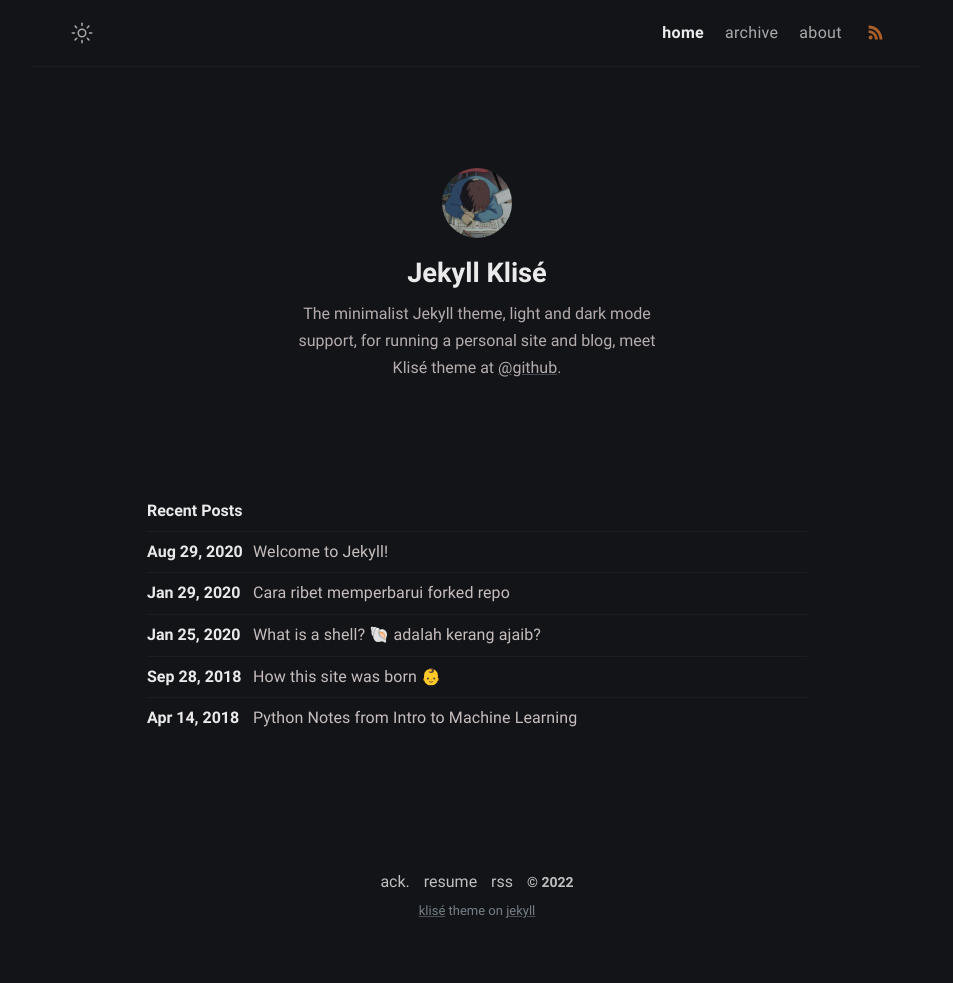
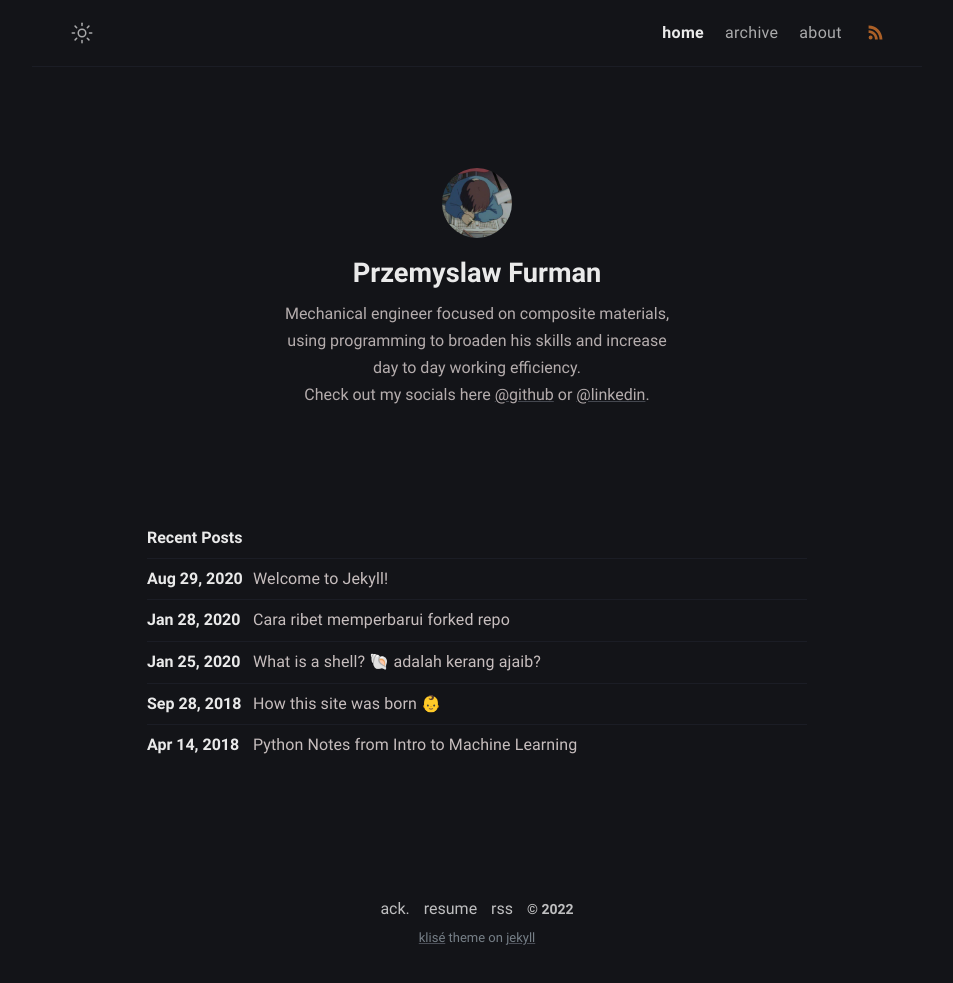
Before and after one commit to furmanp/my-personal-website, a Jekyll site: the page built from index.md, in a window 1280 px wide. Shown: the whole page, without its empty margins (163-1116 px from the left). Built offline with Jekyll 4.4.1, drawn with Linux system fonts in a browser that asks for light colours; before the commit the page ends 956 px from its top, so only the background shows below that.

Commit message:
initial commit

```diff
--- a/_config.yml
+++ b/_config.yml
@@ -1,25 +1,25 @@
 # Site settings
-title: Klise Theme # site title
+title: furmanp's website # site title
 description: >- # site description
-  He's writing in Bahasa about web technology and experience as a journal
-  for documentation things that he learned, meet him <a href="https://github.com/piharpi" target="_blank" rel="noopener">@github</a>.
+  Mechanical engineer focused on composite materials, using programming to broaden his skills and increase day to day working efficiency. <br>
+    Check out my socials here <a href="https://github.com/furmanp" target="_blank" rel="noopener">@github</a> or <a href="https://www.linkedin.com/in/przemyslawfurman/" target="_blank" rel="noopener">@linkedin</a>.
 lang: en-US # default lang
-timezone: Asia/Jakarta # set your timezone
+timezone: Europe/Amsterdam # set your timezone
 image: assets/img/ogp.png # This image used for Open Graph more info https://ogp.me/
 repo: https://github.com/piharpi/jekyll-klise # site repo [optional]
 mode: dark # default theme "dark" | "light"
 
 # Profile settings
 author:
-  name: Jekyll Klisé # author name
+  name: Przemyslaw Furman # author name
   bio: >- # tell to the world
-    The minimalist Jekyll theme, light and dark mode support, for running a personal site and blog,
-    meet Klisé theme at <a href="https://github.com/piharpi/jekyll-klise" target="_blank" rel="noopener">@github</a>.
-  username: username # general username
-  github: github_username # github username
+    Mechanical engineer focused on composite materials, using programming to broaden his skills and increase day to day working efficiency. <br>
+    Check out my socials here <a href="https://github.com/furmanp" target="_blank" rel="noopener">@github</a> or <a href="https://www.linkedin.com/in/przemyslawfurman/" target="_blank" rel="noopener">@linkedin</a>.
+  username: furmanp # general username
+  github: furmanp # github username
   twitter: twitter_username # twitter username
   facebook: facebook_username # facebook username
-  email: your-email@email.com # email adress
+  email: przemyslaw.furman@yahoo.com # email adress
   avatar: /assets/img/avatar.jpg # change with your own avatar
 
 # URL settings
```
